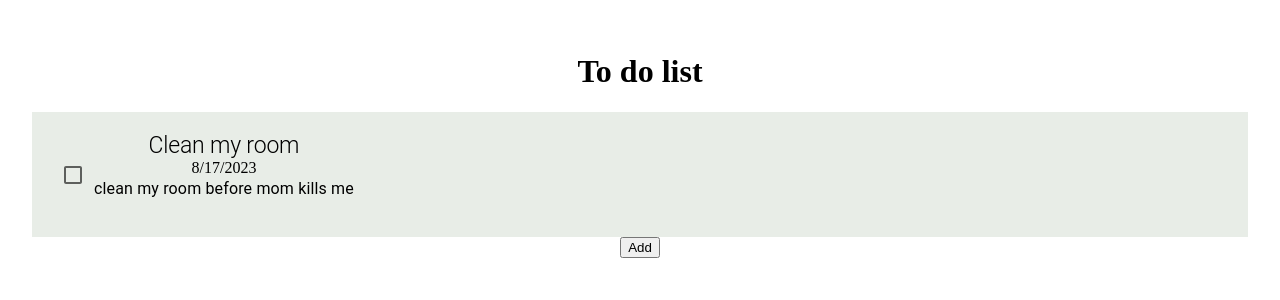
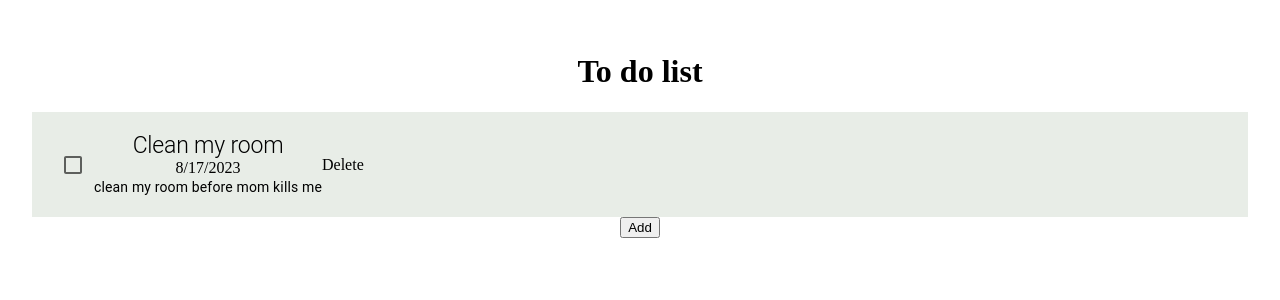
Before and after one commit to amirgc0021/todo, a React (Vite) app: page / in a window 1280 px wide. Shown: the top 300 px of the page. Built offline with nearby package versions, Linux system fonts and the light colour scheme.

Commit message:
delete task

```diff
--- a/src/components/tasks/addTask/AddTask.tsx
+++ b/src/components/tasks/addTask/AddTask.tsx
@@ -10,12 +10,12 @@ import { addTask } from 'redux/listSlice';
 import type{ ItaskItem } from '../types';
 
 type Props = {
-	clsoeDialog: () => void
+	closeDialog: () => void
 }
 
 type selectValOption = ItaskItem["priority"];
 
-export default function AddTask({clsoeDialog }: Props) {
+export default function AddTask({closeDialog }: Props) {
 	const dispatch = useDispatch();
 
 	const onFormSubmitted = (e: React.FormEvent<HTMLFormElement>) => {
@@ -29,7 +29,7 @@ export default function AddTask({clsoeDialog }: Props) {
 			priority: formData.get("priority") as selectValOption
 		}));
 
-		clsoeDialog()
+		closeDialog()
 	}
 	return (
 		<>
@@ -69,7 +69,7 @@ export default function AddTask({clsoeDialog }: Props) {
 
 
 					<Stack direction="row" spacing={2} justifyContent={'flex-end'} useFlexGap>
-						<Button variant="outlined" color="secondary" onClick={clsoeDialog}>
+						<Button variant="outlined" color="secondary" onClick={closeDialog}>
 							Cancel
 						</Button>
 						<Button variant='contained' color='secondary' type='submit'>
--- a/src/components/tasks/taskItem/TaskItem.tsx
+++ b/src/components/tasks/taskItem/TaskItem.tsx
@@ -2,6 +2,7 @@ import React, { useState } from "react";
 import Typography from '@mui/material/Typography';
 import CheckBox from '@mui/material/Checkbox';
 import Grid from '@mui/material/Grid';
+import Button from '@mui/material/Grid';
 
 //types
 import type { ItaskItem } from "../types"
@@ -11,14 +12,19 @@ import styles from "./TaskItem.module.css";
 import { toDate } from "utils/utils";
 
 type Props = {
-	item: ItaskItem
+	item: ItaskItem,
+	deleteTask: (id: string) => void
 }
 
-export default function TaskItem({ item }: Props) {
+export default function TaskItem({ item, deleteTask }: Props) {
 	const [isDone, setIsDone] = useState<boolean>(item.done);
 
 	const updateTaskDoneState = (event: React.ChangeEvent<HTMLInputElement>) => {
 		setIsDone(event.target.checked)
+	}
+
+	const removeTask = () => {
+		deleteTask(item.id)
 	}
 
 	return (
@@ -31,7 +37,13 @@ export default function TaskItem({ item }: Props) {
 				<Typography variant="h2">{item.title}</Typography>
 
 				<span>{toDate(item.timestamp)}</span>
-					<Typography paragraph>{item.description}</Typography>
+				<Typography variant="body2">{item.description}</Typography>
+			</Grid>
+
+			<Grid item justifySelf="end">
+				<Button onClick={removeTask}>
+					Delete
+				</Button>
 			</Grid>
 		</Grid>
 	)
--- a/src/components/tasks/tasksList/TasksList.tsx
+++ b/src/components/tasks/tasksList/TasksList.tsx
@@ -4,13 +4,15 @@ import AddTask from '../addTask/AddTask';
 import Grid from '@mui/material/Grid';
 
 import { useMemo, useState } from 'react';
-import { useSelector } from 'react-redux';
+import { useDispatch, useSelector } from 'react-redux';
 
 import type { AppState } from 'redux/store';
+import { removeTask } from 'redux/listSlice';
 
 type Props = {};
 
 export default function TasksList({ }: Props) {
+	const dispatch = useDispatch();
 	const list = useSelector((state: AppState) => state.listSlice.todoList);
 
 	const [activeUpdateTask, setActiveUpdateTask] = useState(false);
@@ -24,7 +26,11 @@ export default function TasksList({ }: Props) {
 		setActiveUpdateTask(false)
 	}
 
-	const tasksList = useMemo(() => list.map(item => <TaskItem key={item.id} item={item} />), [list])
+	const deleteTask = (id: string) => {
+		dispatch(removeTask(id))
+	}
+
+	const tasksList = useMemo(() => list.map(item => <TaskItem key={item.id} item={item} deleteTask={deleteTask} />), [list])
 
 	return (
 		<div>
@@ -34,7 +40,7 @@ export default function TasksList({ }: Props) {
 
 			<button onClick={addTaskToList}>Add</button>
 			<Dialog open={activeUpdateTask} sx={{p: 0}}>
-				<AddTask clsoeDialog={closeDialog} />
+				<AddTask closeDialog={closeDialog} />
 			</Dialog>
 		</div>
 	)
```
Lines whose indentation alone changed are shown as unchanged.
